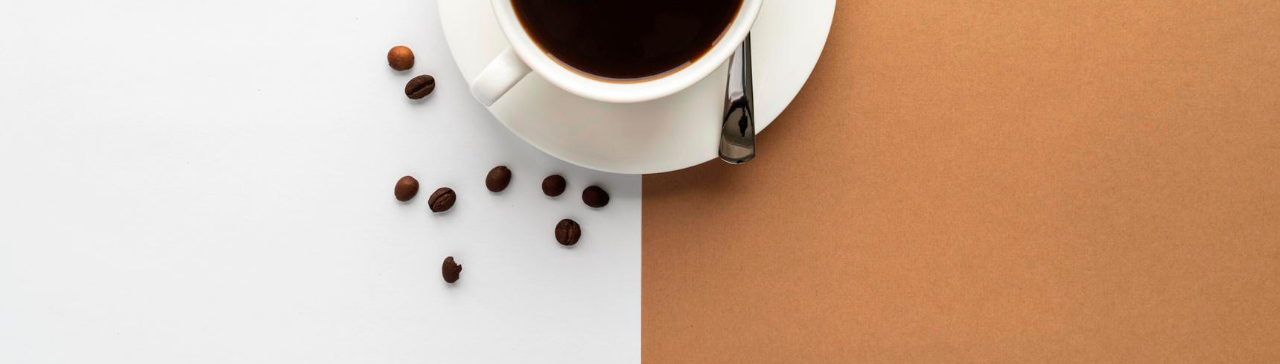
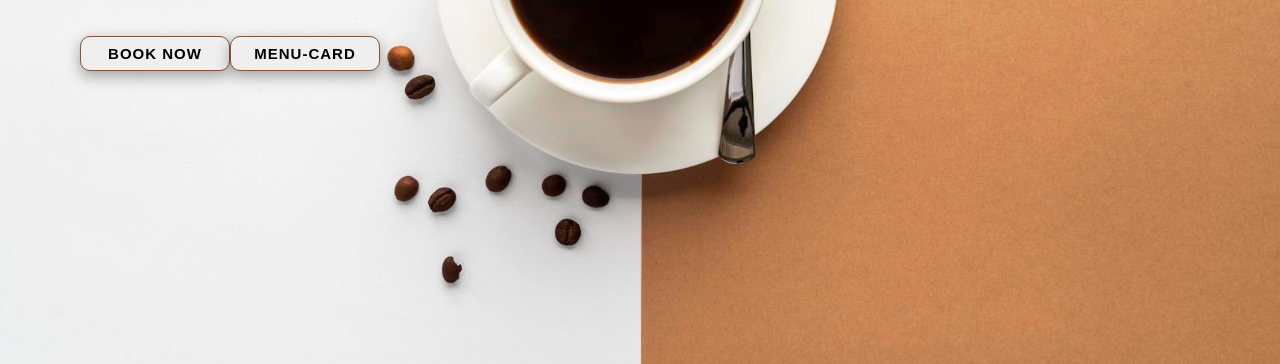
Before and after one commit to wolf-shubham/cafe_store, a website: page views/index.html in a window 1280 px wide. Shown: the part 436-800 px from the top of the page. Drawn offline with nearby package versions, Linux system fonts and the light colour scheme; files that its build step writes are made by us from their sources.

Commit message:
book now n menu card added

```diff
--- a/public/css/style.css
+++ b/public/css/style.css
@@ -81,3 +81,29 @@ body {
   letter-spacing: 1px;
   line-height: 1.2;
 }
+
+.book_menu {
+  width: 25%;
+  display: flex;
+  justify-content: space-between;
+}
+
+.book_menu button {
+  width: 150px;
+  height: 35px;
+  font-size: 15px;
+  font-weight: bolder;
+  letter-spacing: 1px;
+  text-transform: uppercase;
+  margin-top: 50px;
+  cursor: pointer;
+  border-radius: 10px;
+  border: 1px solid #865439;
+  box-shadow: rgba(0, 0, 0, 0.35) 0px 5px 15px;
+  transition: all 0.7s ease-in-out;
+}
+
+.book_menu button:hover {
+  background: #c68b59;
+  color: #fff;
+}
--- a/views/index.html
+++ b/views/index.html
@@ -30,6 +30,10 @@
             <div class="text-2">one-stop coffee joint.</div>
             <div class="text-3">Our specialities <br><span class="typing"></span></div>
         </div>
+        <div class="book_menu">
+            <button>book now</button>
+            <button>menu-card</button>
+        </div>
     </section>
 
 <script src="/js/index.js"></script>
```
